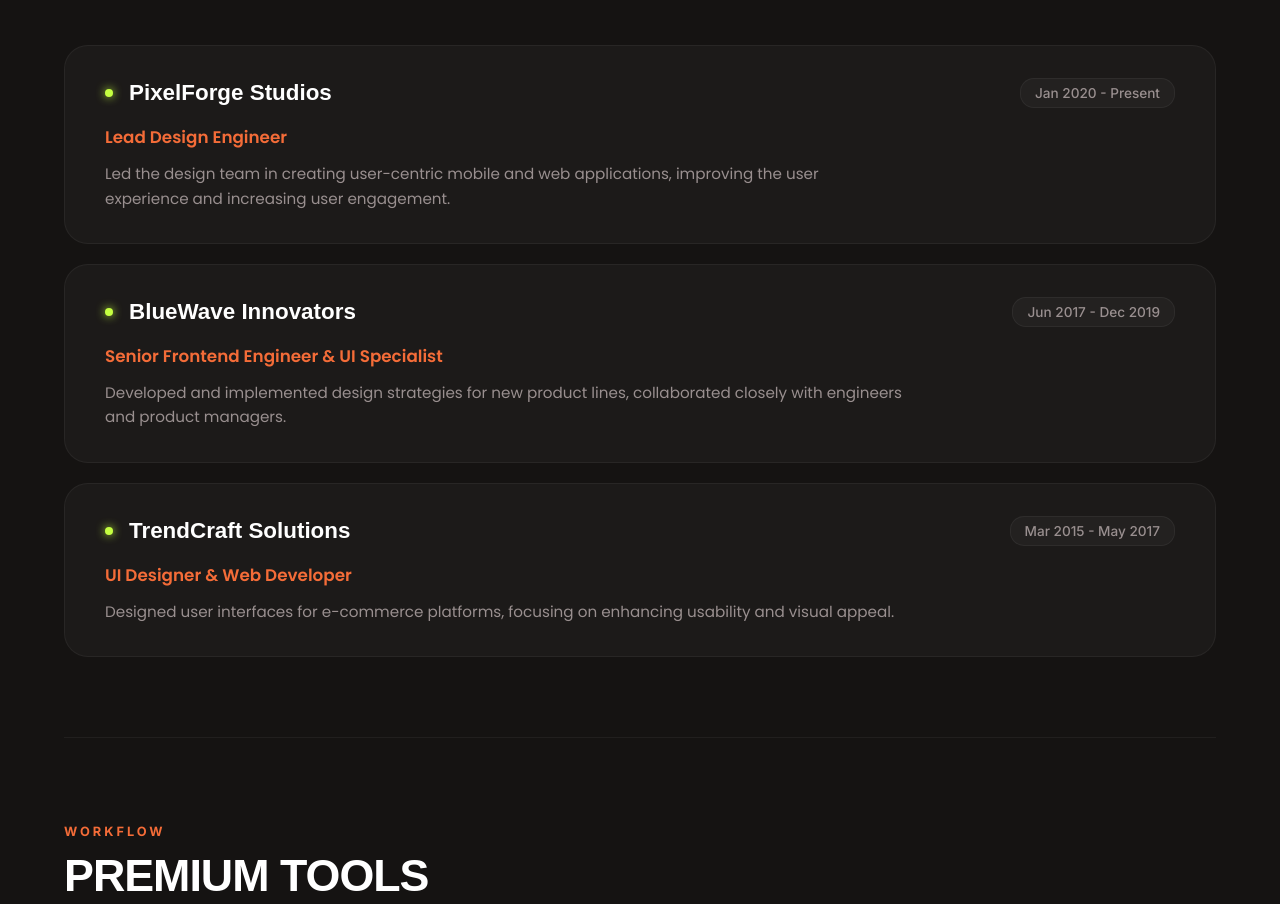
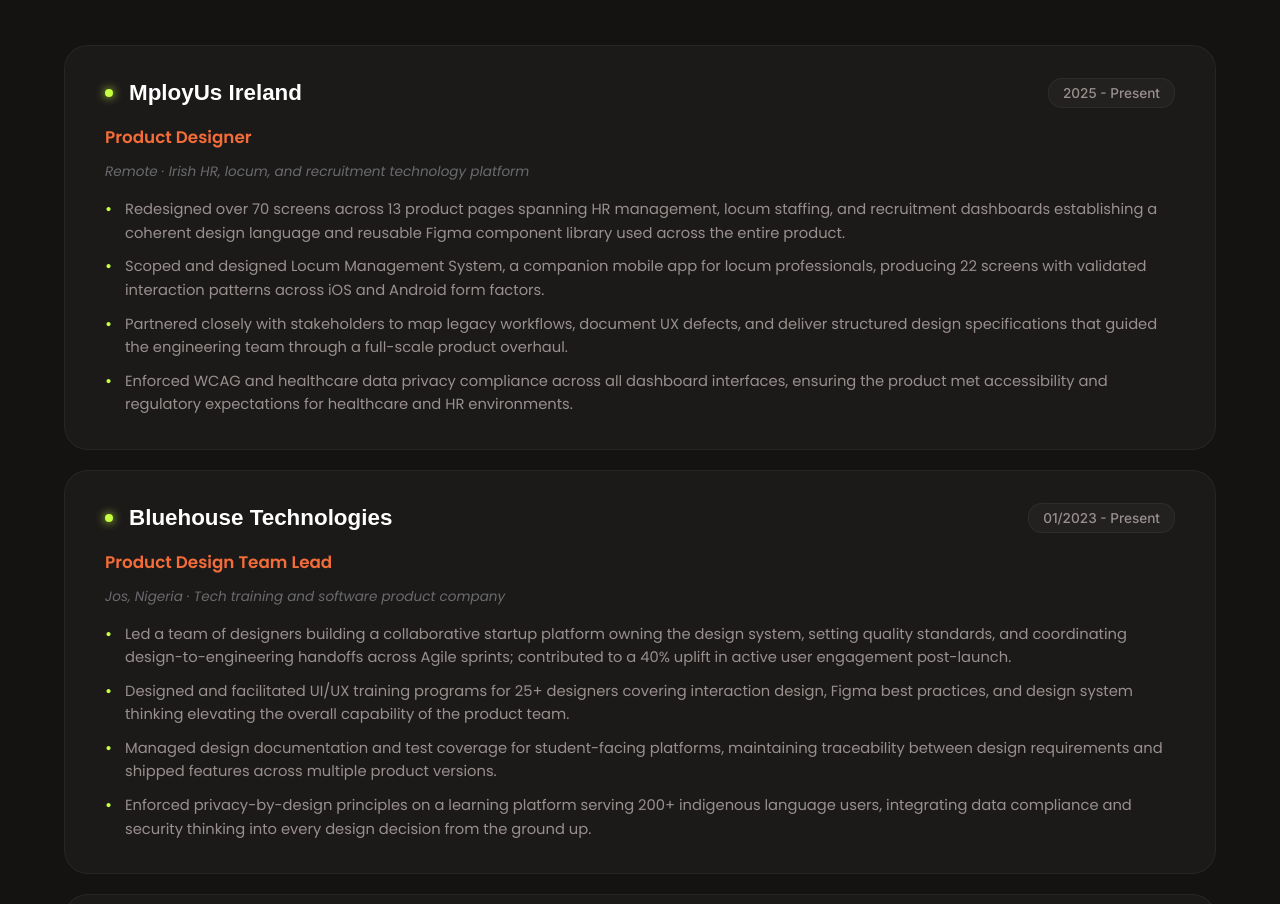
Before and after one commit to festusandrew/Festus-Portfolio, a website built with Vite: page index.html in a window 1280 px wide. Shown: the part 1890-2794 px from the top of the page. Built offline with nearby package versions, Linux system fonts and the light colour scheme; a web font is replaced by a local one.

Commit message:
feat: rebuild experience section with user's actual resume history

```diff
--- a/index.html
+++ b/index.html
@@ -411,51 +411,86 @@
       </div>
 
       <div class="experience-timeline">
-        <!-- Experience Item 1 -->
+        <!-- Experience Item 1: MployUs Ireland -->
         <div class="experience-card">
           <div class="exp-header">
             <div class="exp-brand">
               <div class="exp-dot"></div>
-              <h3 class="exp-company">PixelForge Studios</h3>
+              <h3 class="exp-company">MployUs Ireland</h3>
             </div>
-            <span class="exp-duration">Jan 2020 - Present</span>
+            <span class="exp-duration">2025 - Present</span>
           </div>
           <div class="exp-body">
-            <h4 class="exp-role">Lead Design Engineer</h4>
-            <p class="exp-text">Led the design team in creating user-centric mobile and web applications, improving the
-              user experience and increasing user engagement.</p>
+            <h4 class="exp-role">Product Designer</h4>
+            <div class="exp-location">Remote &middot; Irish HR, locum, and recruitment technology platform</div>
+            <ul class="exp-bullet-list">
+              <li>Redesigned over 70 screens across 13 product pages spanning HR management, locum staffing, and recruitment dashboards establishing a coherent design language and reusable Figma component library used across the entire product.</li>
+              <li>Scoped and designed Locum Management System, a companion mobile app for locum professionals, producing 22 screens with validated interaction patterns across iOS and Android form factors.</li>
+              <li>Partnered closely with stakeholders to map legacy workflows, document UX defects, and deliver structured design specifications that guided the engineering team through a full-scale product overhaul.</li>
+              <li>Enforced WCAG and healthcare data privacy compliance across all dashboard interfaces, ensuring the product met accessibility and regulatory expectations for healthcare and HR environments.</li>
+            </ul>
           </div>
         </div>
 
-        <!-- Experience Item 2 -->
+        <!-- Experience Item 2: Bluehouse Technologies -->
         <div class="experience-card">
           <div class="exp-header">
             <div class="exp-brand">
               <div class="exp-dot"></div>
-              <h3 class="exp-company">BlueWave Innovators</h3>
+              <h3 class="exp-company">Bluehouse Technologies</h3>
             </div>
-            <span class="exp-duration">Jun 2017 - Dec 2019</span>
+            <span class="exp-duration">01/2023 - Present</span>
           </div>
           <div class="exp-body">
-            <h4 class="exp-role">Senior Frontend Engineer &amp; UI Specialist</h4>
-            <p class="exp-text">Developed and implemented design strategies for new product lines, collaborated closely
-              with engineers and product managers.</p>
+            <h4 class="exp-role">Product Design Team Lead</h4>
+            <div class="exp-location">Jos, Nigeria &middot; Tech training and software product company</div>
+            <ul class="exp-bullet-list">
+              <li>Led a team of designers building a collaborative startup platform owning the design system, setting quality standards, and coordinating design-to-engineering handoffs across Agile sprints; contributed to a 40% uplift in active user engagement post-launch.</li>
+              <li>Designed and facilitated UI/UX training programs for 25+ designers covering interaction design, Figma best practices, and design system thinking elevating the overall capability of the product team.</li>
+              <li>Managed design documentation and test coverage for student-facing platforms, maintaining traceability between design requirements and shipped features across multiple product versions.</li>
+              <li>Enforced privacy-by-design principles on a learning platform serving 200+ indigenous language users, integrating data compliance and security thinking into every design decision from the ground up.</li>
+            </ul>
           </div>
         </div>
 
-        <!-- Experience Item 3 -->
+        <!-- Experience Item 3: CoLab Innovation Hub -->
         <div class="experience-card">
           <div class="exp-header">
             <div class="exp-brand">
               <div class="exp-dot"></div>
-              <h3 class="exp-company">TrendCraft Solutions</h3>
+              <h3 class="exp-company">CoLab Innovation Hub</h3>
             </div>
-            <span class="exp-duration">Mar 2015 - May 2017</span>
+            <span class="exp-duration">01/2021 - 01/2023</span>
           </div>
           <div class="exp-body">
-            <h4 class="exp-role">UI Designer &amp; Web Developer</h4>
-            <p class="exp-text">Designed user interfaces for e-commerce platforms, focusing on enhancing usability and
-              visual appeal.</p>
+            <h4 class="exp-role">UI/UX Designer</h4>
+            <div class="exp-location">Kaduna, Nigeria &middot; Innovation and technology hub</div>
+            <ul class="exp-bullet-list">
+              <li>Conducted structured user research — interviews, surveys, and A/B testing translating qualitative and quantitative insights into actionable product improvements across multiple iteration cycles.</li>
+              <li>Mapped end-to-end workflows to surface process inefficiencies, then designed and validated a workflow automation solution that reduced administrative workload.</li>
+              <li>Produced comprehensive design documentation in Confluence and authored detailed UI style guides in Sketch, creating a reliable design-to-development handoff system that minimised implementation ambiguity.</li>
+            </ul>
+          </div>
+        </div>
+
+        <!-- Experience Item 4: NGSoft -->
+        <div class="experience-card">
+          <div class="exp-header">
+            <div class="exp-brand">
+              <div class="exp-dot"></div>
+              <h3 class="exp-company">NGSoft</h3>
+            </div>
+            <span class="exp-duration">01/2018 - 01/2021</span>
+          </div>
+          <div class="exp-body">
+            <h4 class="exp-role">Frontend Developer</h4>
+            <div class="exp-location">Kaduna, Nigeria &middot; Software development company</div>
+            <ul class="exp-bullet-list">
+              <li>Built and maintained the frontend of a high-volume vehicle registration platform (10,000+ vehicles/year) using HTML, CSS, and JavaScript delivering responsive, performant interfaces aligned to user experience requirements.</li>
+              <li>Collaborated with backend engineers via RESTful APIs and Git, implementing seamless frontend-backend integrations and resolving cross-functional technical issues.</li>
+              <li>Used Chrome DevTools for performance profiling, debugging, and cross-browser compatibility testing improving platform reliability and load time significantly.</li>
+              <li>Maintained clear design-to-code documentation, supporting consistent implementation and reducing regression issues across development cycles.</li>
+            </ul>
           </div>
         </div>
       </div>
--- a/style.css
+++ b/style.css
@@ -901,6 +901,40 @@ html.light-mode .social-icon-btn:hover {
   max-width: 800px;
 }
 
+.exp-location {
+  font-family: var(--font-body);
+  font-size: 0.85rem;
+  color: var(--text-muted);
+  margin-bottom: 16px;
+  font-style: italic;
+}
+
+.exp-bullet-list {
+  list-style: none;
+  padding: 0;
+  margin: 0;
+  display: flex;
+  flex-direction: column;
+  gap: 10px;
+}
+
+.exp-bullet-list li {
+  font-family: var(--font-body);
+  font-size: 0.92rem;
+  line-height: 1.6;
+  color: var(--text-secondary);
+  position: relative;
+  padding-left: 20px;
+}
+
+.exp-bullet-list li::before {
+  content: "•";
+  color: var(--accent-lime);
+  position: absolute;
+  left: 0;
+  font-weight: bold;
+}
+
 /* TOOLS SECTION */
 .tools-grid {
   display: grid;
```
